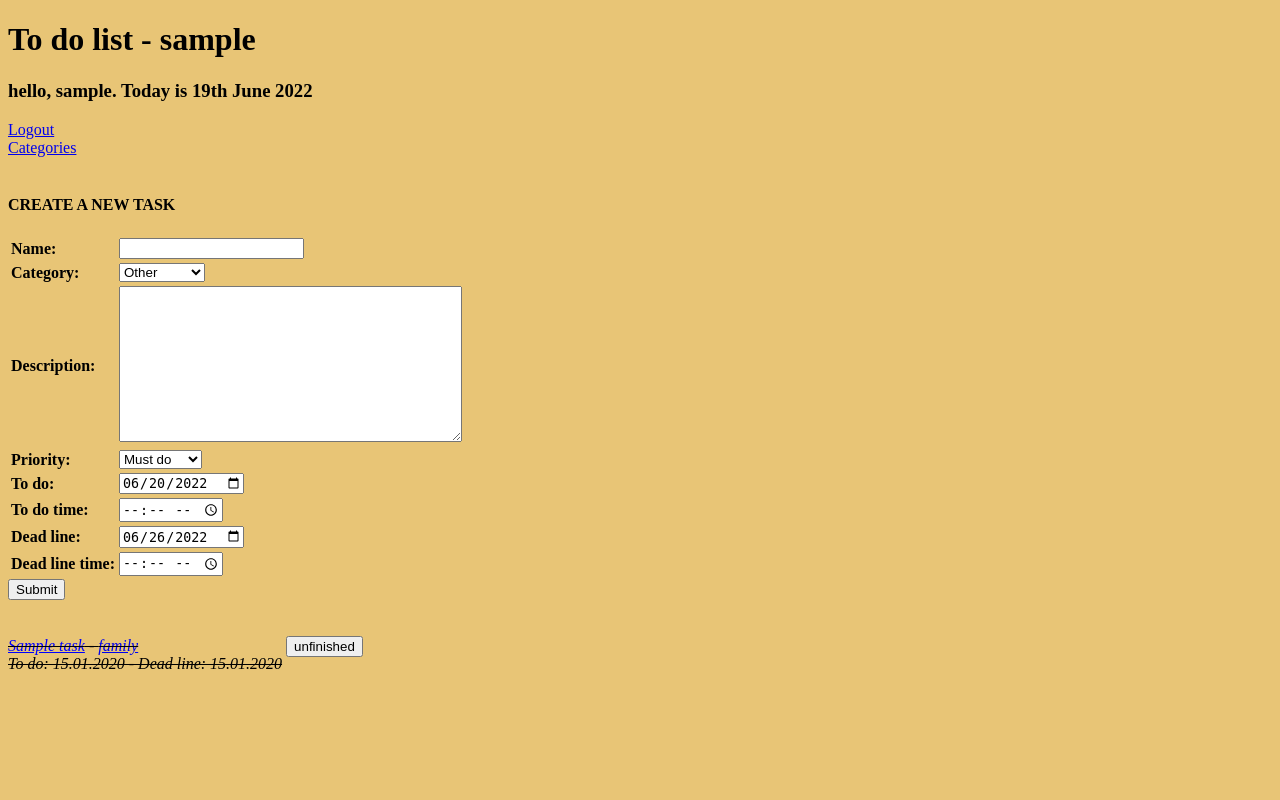
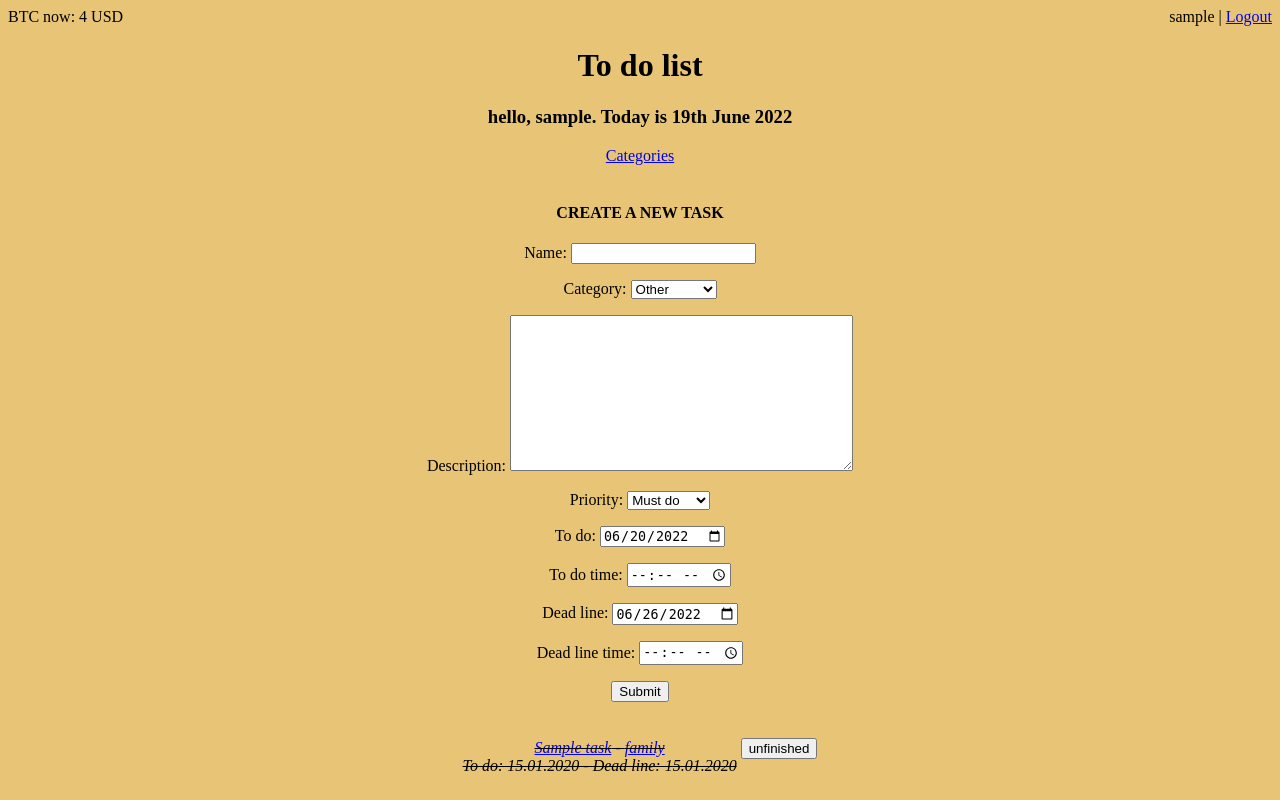
Before and after one commit to EduardPython/todo_list, a Django app: page / in a window 1280 px wide. Run offline with Django 4.2, Linux system fonts and the light colour scheme; a user stored in the database is signed in; tables that the repository leaves empty hold one stand-in row (values such as "Sample post"); a database or web service that is not in the repository returns one stand-in record (values such as "Sample title"); data that the repository does not hold is empty.

Commit message:
css:centered,user,login. add BTC price

```diff
--- a/base/templates/base/base.html
+++ b/base/templates/base/base.html
@@ -6,11 +6,18 @@
     <title>To do list</title>
     <link rel="stylesheet" href="{% static 'css/base.css' %}">
 </head>
-
-    <h1>To do list - {{ user }}</h1>
+<div class="head">
+<span>BTC now: {{ btc_price }} USD</span>
+<span>{{ user }} |
+    {% if request.user.is_authenticated %}
+      <a href="{% url "logout" %}">Logout</a>
+    {% else %}
+      <a href="{% url "login" %}">Login</a>
+    {% endif %}</span>
+</div>
+    <h1>To do list</h1>
     {% block body %}
     {% endblock body %}
     {% block form %}
     {% endblock form %}
-
 </html>
--- a/base/templates/base/task_create.html
+++ b/base/templates/base/task_create.html
@@ -2,21 +2,15 @@
 
 {% block form %}
   <h3>hello, {{ user }}. Today is {% now "jS F Y" %}</h3>
-  <div>
-    {% if request.user.is_authenticated %}
-      <a href="{% url "logout" %}">Logout</a>
-    {% else %}
-      <a href="{% url "login" %}">Login</a>
-    {% endif %}
-  </div>
+
   <a href="{% url 'categories' %}">Categories</a><br><br>
   <h4>CREATE A NEW TASK</h4>
   <div>
     <form action="{% url "tasks" %}" method="POST">
       {% csrf_token %}
-      <table>
-        {{ form.as_table }}
-      </table>
+
+        {{ form.as_p }}
+
       <input type="submit" value="Submit">
     </form>
     <br><br>
--- a/base/views.py
+++ b/base/views.py
@@ -1,5 +1,5 @@
-
-from django.views.generic import ListView, CreateView, DetailView, DeleteView, UpdateView
+import requests
+from django.views.generic import ListView, CreateView, DetailView, DeleteView, UpdateView, TemplateView
 from django.urls import reverse_lazy
 
 from django.shortcuts import render, redirect
@@ -22,6 +22,23 @@ class TaskLoginView(LoginView):
         return reverse_lazy("tasks")
 
 
+def get_btc_price():
+    response = requests.get('https://api.coindesk.com/v1/bpi/currentprice.json')
+    data = response.json()
+    return data["bpi"]["USD"]["rate"][:6]
+
+
+class BaseView(TemplateView):
+    template_name = "base/base.html"
+
+    def get_context_data(self, *args, **kwargs):
+        context = super(BaseView, self).get_context_data(**kwargs)
+        context.update({
+            "btc_price": get_btc_price(),
+        })
+        return context
+
+
 class TaskCreateView(LoginRequiredMixin, CreateView):
     template_name = "base/task_create.html"
     model = Task
@@ -30,7 +47,8 @@ class TaskCreateView(LoginRequiredMixin, CreateView):
     def get_context_data(self, *args, **kwargs):
         context = super(TaskCreateView, self).get_context_data(**kwargs)
         context.update({
-            'all_tasks': Task.objects.all().filter(user=self.request.user).order_by("completed", "-created"),
+            "all_tasks": Task.objects.all().filter(user=self.request.user).order_by("completed", "-created"),
+            "btc_price": get_btc_price()
         })
         return context
 
--- a/requirements.txt
+++ b/requirements.txt
@@ -1,2 +1,3 @@
 Django ~= 4.0.4
 django-jazzmin ~= 2.5.0
+requests
--- a/static/css/base.css
+++ b/static/css/base.css
@@ -1,7 +1,17 @@
 body {
     background: #e8c576;
-    text-align: justify;
+    text-align: center;
 }
+
+
+
+.head {
+  display: flex;
+  justify-content: space-between;
+}
+
+
+
 
 .line {
     display: inline-flex;
```
